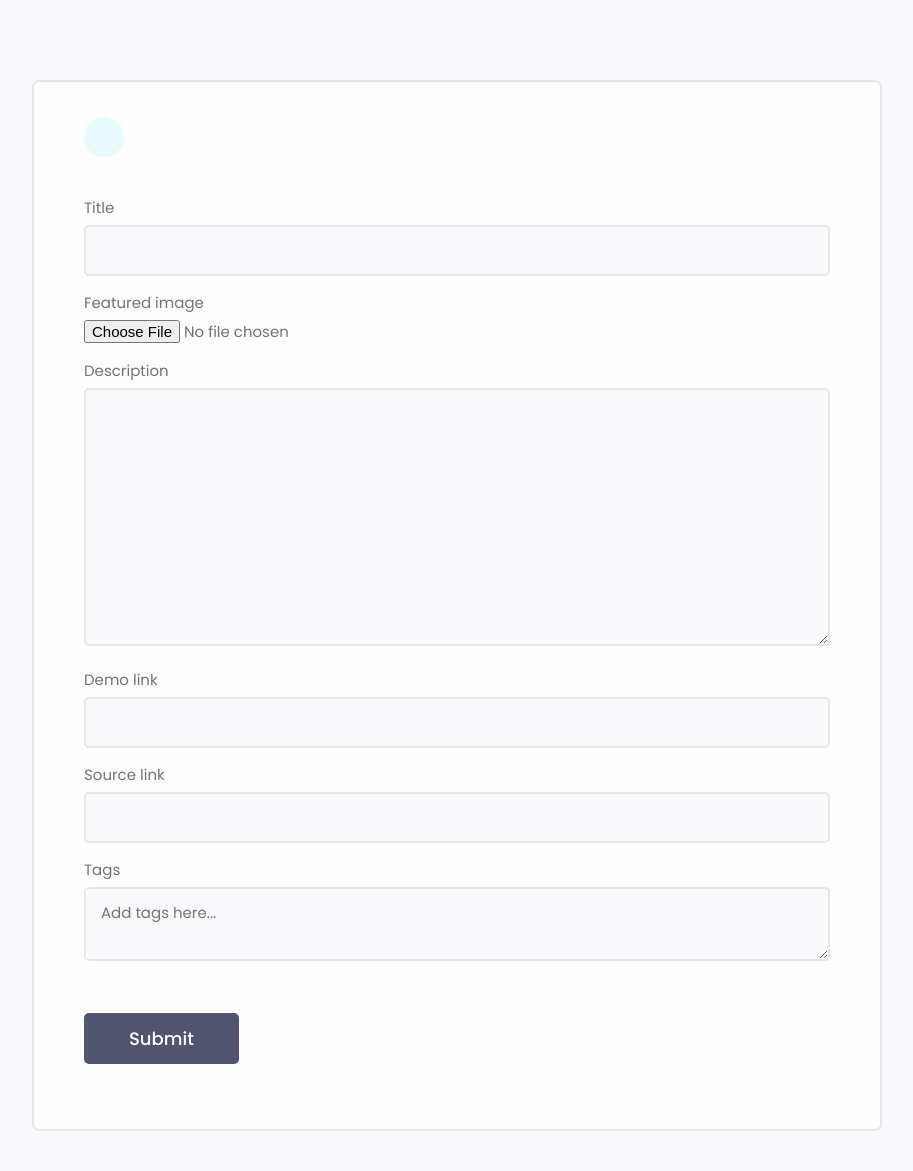
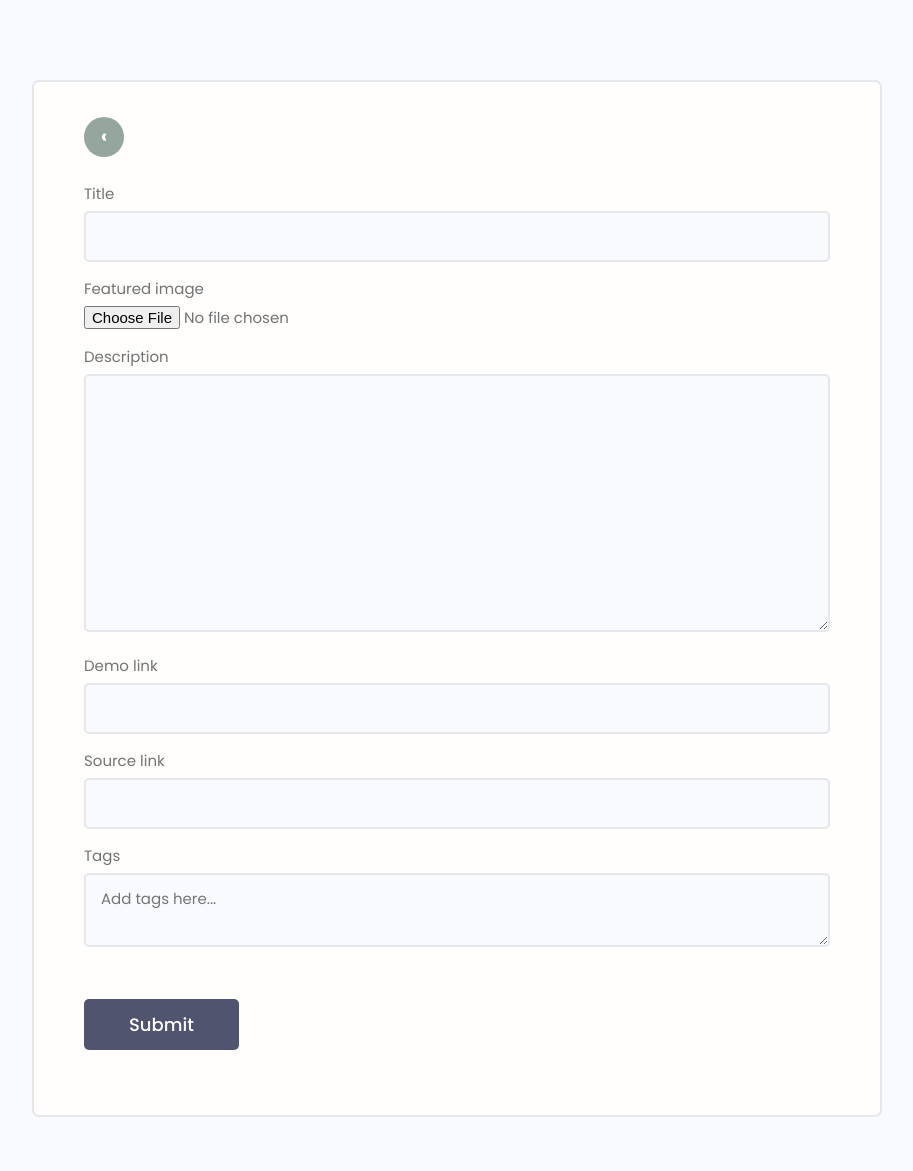
Before and after one commit to NiharPopat17/linkhub, a Django app: page /projects/create-project/ in a window 1280 px wide. Shown: the part 77-1248 px from the top of the page, without its empty margins (183-1096 px from the left). After the commit the page ends 1194 px from the top, so only its background shows below. Run offline with Django 5.2, Linux system fonts and the light colour scheme; the visitor is signed in with stand-in values (Sample User, id 1); some libraries are stand-ins or nearby versions.

Commit message:
Fix back button

```diff
--- a/projects/templates/projects/project_form.html
+++ b/projects/templates/projects/project_form.html
@@ -7,7 +7,8 @@
 <main class="formPage my-xl">
     <div class="content-box">
         <div class="formWrapper">
-            <a class="backButton" href="{% url 'account' %}"><i class="im im-angle-left"></i></a>
+            <a href="{% url 'account' %}"
+                style="display:inline-flex;align-items:center;justify-content:center;width:4rem;height:4rem;border-radius:50%;background:#94a69e;color:#fff;font-size:2rem;font-weight:bold;text-decoration:none;margin-bottom:1rem;">&lsaquo;</a>
             <br>
 
             <form class="form" method="POST" enctype="multipart/form-data">
--- a/users/templates/users/message.html
+++ b/users/templates/users/message.html
@@ -6,7 +6,8 @@
 <main class="messagePage my-xl">
   <div class="content-box">
     <div class="message">
-      <a class="backButton" href="{% url 'inbox' %}"><i class="im im-angle-left"></i></a>
+      <a href="{% url 'inbox' %}"
+        style="display:inline-flex;align-items:center;justify-content:center;width:4rem;height:4rem;border-radius:50%;background:#94a69e;color:#fff;font-size:2rem;font-weight:bold;text-decoration:none;margin-bottom:1rem;">&lsaquo;</a>
       <h2 class="message__subject">{{message.subject}}</h4>
         {% if message.sender %}
         <a href="{% url 'user-profile' message.sender.id  %}" class="message__author">{{message.name}}</a>
```
